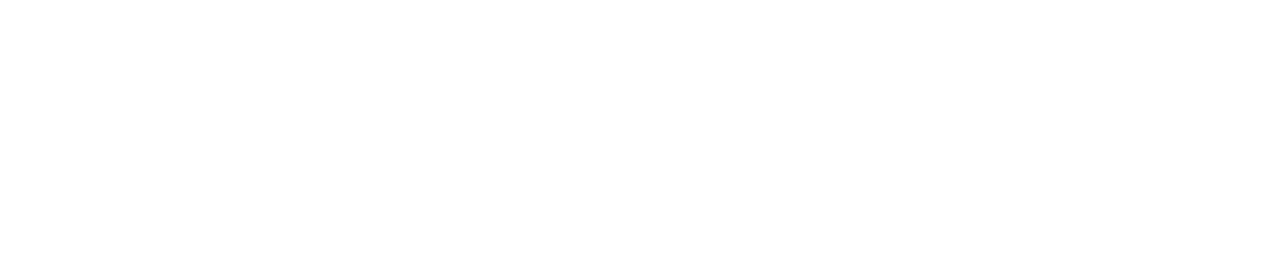
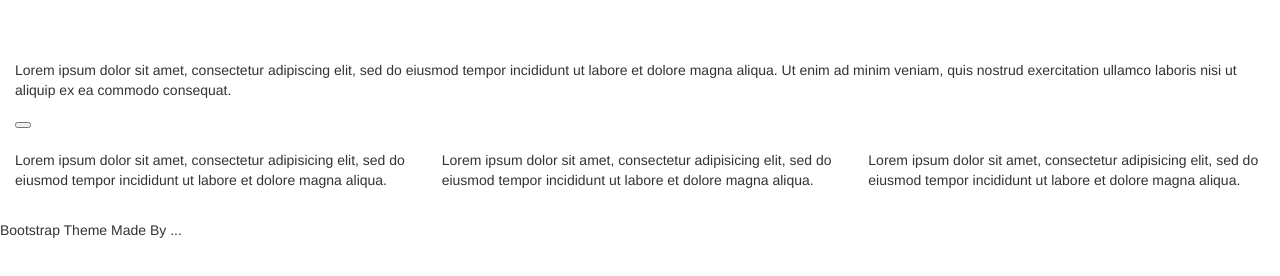
Before and after one commit to marshall159/simpleBootstrapTheme, a plain HTML site: page index.html in a window 1280 px wide. Drawn offline with nearby package versions, Linux system fonts and the light colour scheme.

Commit message:
Add content

```diff
--- a/index.html
+++ b/index.html
@@ -4,12 +4,53 @@
         <meta charset="utf-8">
         <meta http-equiv="X-UA-Compatible" content="IE=edge">
         <meta name="viewport" content="width=device-width, initial-scale=1">
-        <title>Bootstrap 101 Template</title>
+        <title>Bootstrap Simple Theme</title>
         <!-- Bootstrap -->
         <link rel="stylesheet" href="https://maxcdn.bootstrapcdn.com/bootstrap/3.3.7/css/bootstrap.min.css" integrity="<sha384-></sha384->BVYiiSIFeK1dGmJRAkycuHAHRg32OmUcww7on3RYdg4Va+PmSTsz/K68vbdEjh4u" crossorigin="anonymous">
         <link rel="stylesheet" href="css/styles.css">
     </head>
     <body>
+        <nav>
+
+        </nav>
+
+        <div class="container-fluid">
+
+           <div>
+               <h1></h1>
+               <img src="" alt="">
+               <p></p>
+           </div>
+
+           <div>
+               <h2></h2>
+               <p>Lorem ipsum dolor sit amet, consectetur adipiscing elit, sed do eiusmod tempor incididunt ut labore et dolore magna aliqua. Ut enim ad minim veniam, quis nostrud exercitation ullamco laboris nisi ut aliquip ex ea commodo consequat.</p>
+               <button></button>
+           </div>
+
+           <div class="row">
+               <div class="col-xs-12">
+                   <h2></h2>
+               </div>
+               <div class="col-sm-4">
+                   <p>Lorem ipsum dolor sit amet, consectetur adipisicing elit, sed do eiusmod tempor incididunt ut labore et dolore magna aliqua.</p>
+                   <img src="" alt="">
+               </div>
+               <div class="col-sm-4">
+                   <p>Lorem ipsum dolor sit amet, consectetur adipisicing elit, sed do eiusmod tempor incididunt ut labore et dolore magna aliqua.</p>
+                   <img src="" alt="">
+               </div>
+               <div class="col-sm-4">
+                   <p>Lorem ipsum dolor sit amet, consectetur adipisicing elit, sed do eiusmod tempor incididunt ut labore et dolore magna aliqua.</p>
+                   <img src="" alt="">
+               </div>
+           </div>
+
+        </div>
+
+        <footer>
+            <p>Bootstrap Theme Made By ...</p>
+        </footer>
 
         <!-- Native JS for Bootstrap: jQuery Alternative in Vanilla JS -->
         <script type="text/javascript" src="https://cdn.jsdelivr.net/bootstrap.native/2.0.12/bootstrap-native.min.js"></script>
```
